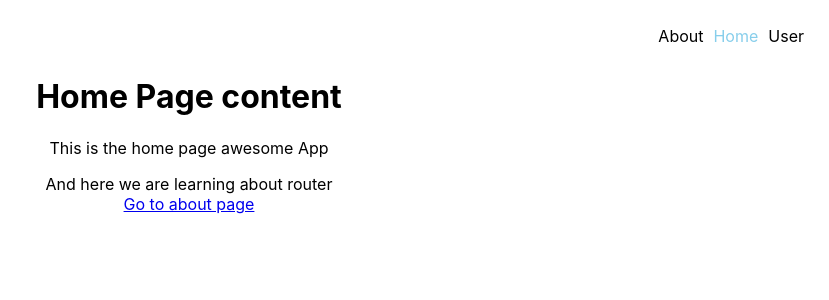
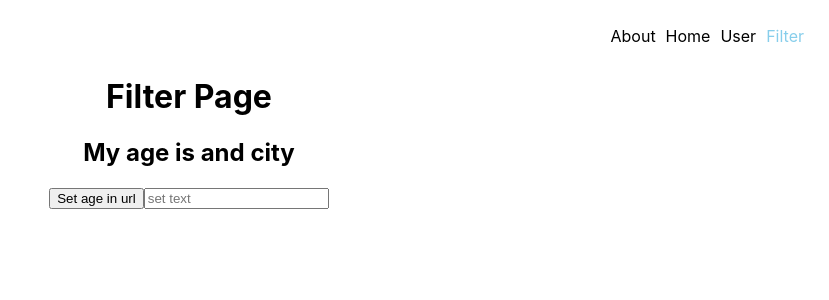
Before and after one commit to pushkar201851095/ReactRouter, a React (Create React App) app: page /filter in a window 1280 px wide. Before the commit this address led to /. Shown: the top 300 px of the page, without its empty margins (451-1280 px from the left). Built offline with nearby package versions, Linux system fonts and the light colour scheme.

Commit message:
conditional routing

```diff
--- a/src/App.js
+++ b/src/App.js
@@ -3,6 +3,7 @@ import { BrowserRouter, Navigate, Route, Routes } from "react-router-dom";
 import About from "./components/About";
 import Home from "./components/Home";
 import NavBar from "./components/NavBar";
+import Filter from "./components/Filter";
 // import Page404 from "./components/Page404";
 import User from "./components/User";
 
@@ -15,10 +16,13 @@ function App() {
         <Routes>
           <Route path="/" element={<Home />}></Route>
           <Route path="/about" element={<About/>} ></Route>
-          <Route path="/user/:name" element={<User/>}/>
-          <Route path="/*" element={<Navigate to="/"/>}/>
+          <Route path="/user/:name" element={<User/>}></Route>
+          <Route path="/filter" element={<Filter/>}></Route>
+          <Route path="/*" element={<Navigate to="/"/>}></Route>
+
         </Routes>
       </BrowserRouter>
+
     </div>
   );
 }
--- /dev/null
+++ b/src/components/Filter.js
@@ -0,0 +1,29 @@
+import { useSearchParams } from "react-router-dom";
+
+function Filter(){
+    const [searchParams, setSearchParam]= useSearchParams();
+    console.log(searchParams.get('age'));
+    console.log(searchParams.get('city'));
+    let x= searchParams.get('age');
+    let y= searchParams.get('city');
+
+    const inputHandler=(e)=>{
+        setSearchParam({text:e.target.value,age:78}
+
+            )
+        // setSearchParam({age:34})
+    }
+
+    return (
+        <div>
+            <h1>Filter Page</h1>
+            <h2>My age is {x} and city {y}</h2>
+            <button onClick={()=>setSearchParam({age:50})}>Set age in url</button>
+            <input type="text" onChange={(e)=>inputHandler(e)}
+            placeholder="set text "/>
+            </div>
+    )
+
+}
+
+export default Filter;
--- a/src/components/Home.js
+++ b/src/components/Home.js
@@ -1,11 +1,25 @@
-import { Link } from "react-router-dom";
+import { Link, useNavigate } from "react-router-dom";
 
 function Home(){
+    const navigate = useNavigate();
+    const navToPage=() =>{
+        let x = true
+
+        if(x){
+            navigate('/about')
+        }
+        else
+            navigate('/filter')
+    }
     return (<div>
         <h1>Home Page content</h1>
         <p>This is the home page awesome App</p>
         <p1>And here we are learning about router <br/>  </p1>
         <Link to="/about">Go to about page</Link>
+        <br/>
+        <button onClick={()=>navToPage()}>Go to About</button>
+        <br/>
+        <button onClick={()=>navToPage()}>Go to filter</button>
     </div>
     )
 
--- a/src/components/NavBar.js
+++ b/src/components/NavBar.js
@@ -14,6 +14,9 @@ const NavBar = () => {
         <li><NavLink
         style={({isActive})=>{return {color: isActive? 'skyblue':''}}}
         className="nav-bar-link" to="/user">User</NavLink></li>
+        <li><NavLink
+        style={({isActive})=>{return {color: isActive? 'skyblue':''}}}
+        className="nav-bar-link" to="/filter">Filter</NavLink></li>
 
       </ul>
     </div>
```
